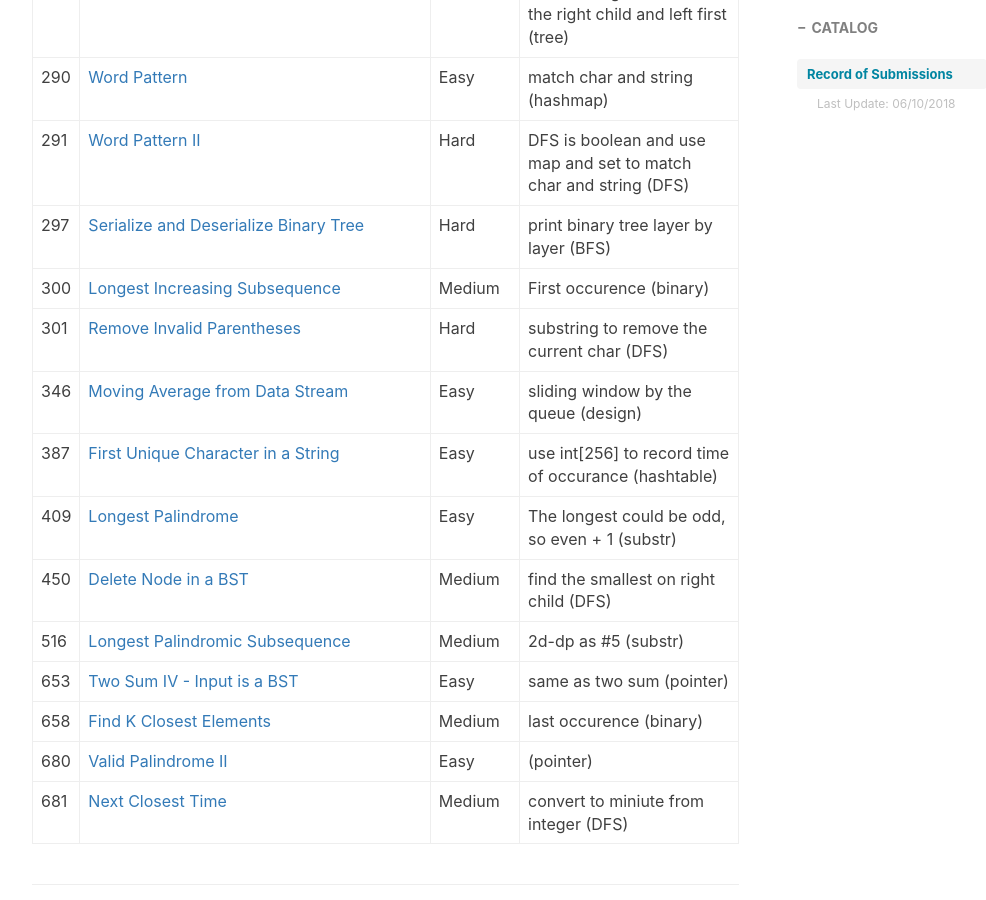
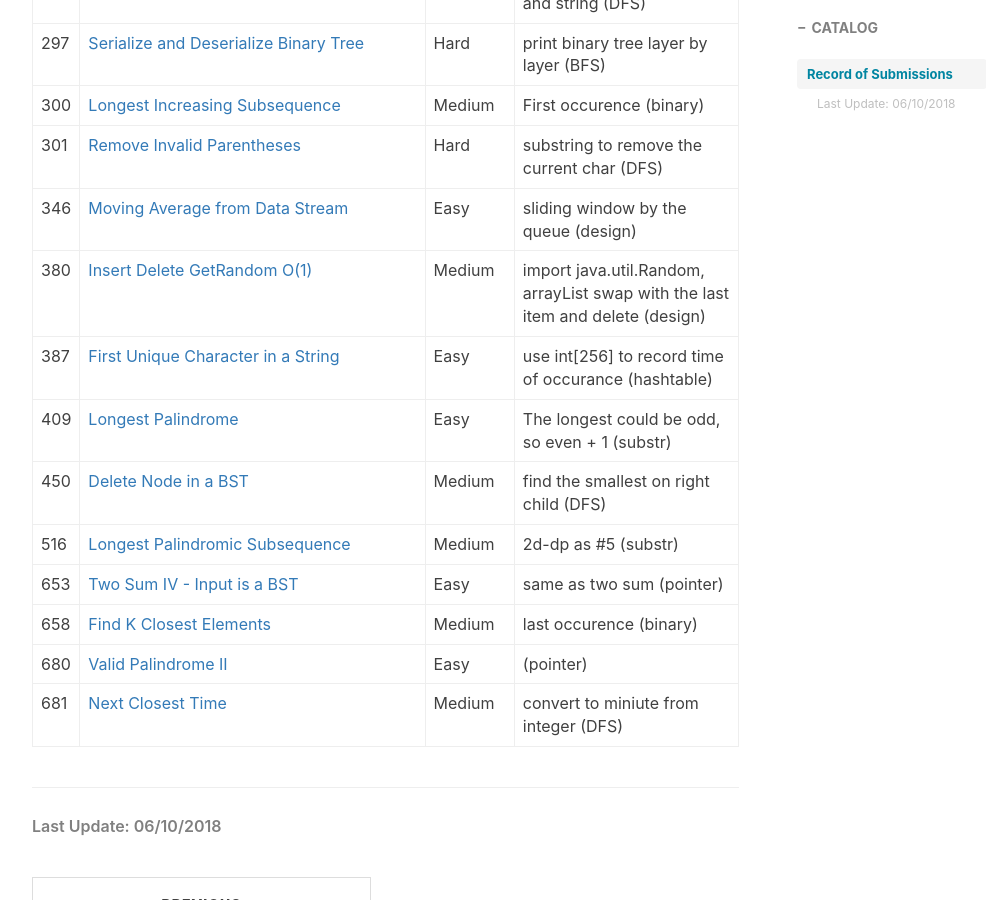
Before and after one commit to ly16/ly16.github.io, a Jekyll site: the page built from _posts/2018-05-18-leetcode-record-round1.md, in a window 1280 px wide and 900 px high, scrolled down 6633 px. Shown: the whole window, without its empty margins (233-1219 px from the left). Built offline with Jekyll 4.4.1, drawn with Linux system fonts in a browser that asks for light colours; nearby versions of some CDN libraries; comment, search, counter and statistics services are not loaded.

Commit message:
Update 2018-05-18-leetcode-record-round1.md

```diff
--- a/_posts/2018-05-18-leetcode-record-round1.md
+++ b/_posts/2018-05-18-leetcode-record-round1.md
@@ -113,6 +113,7 @@
 |300|[Longest Increasing Subsequence](https://github.com/ly16/LC-Practice/blob/master/Longest%20Ascending%20Subsequence.java)|Medium|First occurence (binary)|
 |301|[Remove Invalid Parentheses](https://github.com/ly16/LC-Practice/blob/master/Remove%20Invalid%20Parentheses.java)|Hard| substring to remove the current char (DFS)|
 |346|[Moving Average from Data Stream](https://github.com/ly16/LC-Practice/blob/master/Moving%20Average%20from%20Data%20Stream.java)|Easy|sliding window by the queue (design)|
+|380|[Insert Delete GetRandom O(1)](https://github.com/ly16/LC-Practice/blob/master/Insert%20Delete%20GetRandom%20O(1).java)|Medium|import java.util.Random, arrayList swap with the last item and delete (design)|
 |387|[First Unique Character in a String](https://github.com/ly16/LC-Practice/blob/master/First%20Unique%20Character%20in%20a%20String.java)|Easy|use int[256] to record time of occurance (hashtable)|
 |409|[Longest Palindrome](https://github.com/ly16/LC-Practice/blob/master/Longest%20Palindrome.java)|Easy|The longest could be odd, so even + 1 (substr)|
 |450|[Delete Node in a BST](https://github.com/ly16/LC-Practice/blob/master/Delete%20Node%20in%20a%20BST.java)|Medium|find the smallest on right child (DFS)|
```
